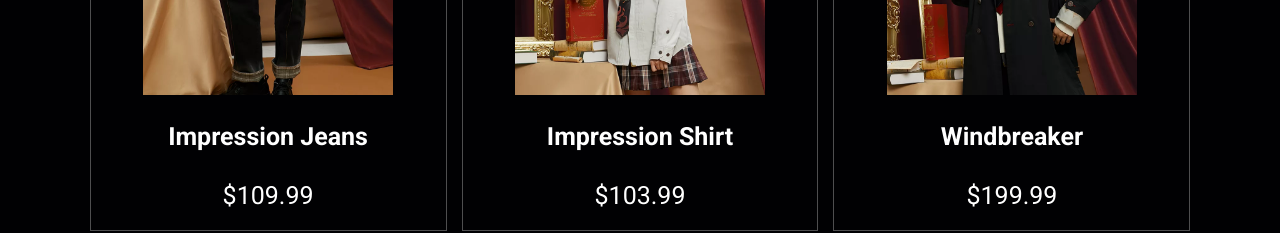
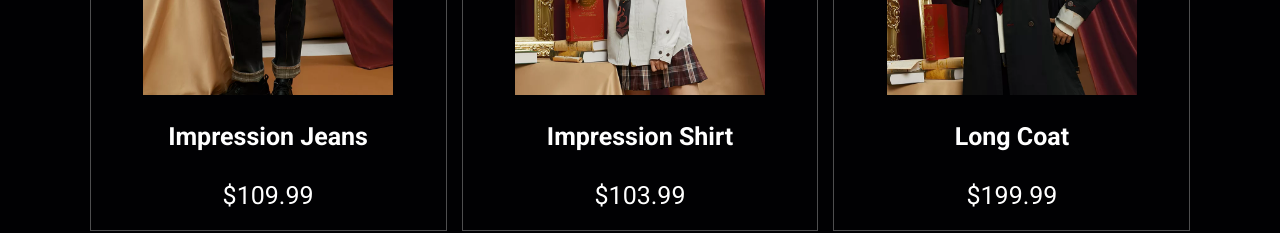
Before and after one commit to csdols/Shop, a plain HTML site: page index.html in a window 1280 px wide. Shown: the part 7400-7633 px from the top of the page. Drawn offline with Linux system fonts and the light colour scheme.

Commit message:
Update index.html

```diff
--- a/index.html
+++ b/index.html
@@ -609,7 +609,7 @@
                 <img src="images/diluc coat.jpeg" alt="">
             </div>
             <div class="content">
-                <h3>Windbreaker</h3>
+                <h3>Long Coat</h3>
                 <div class="stars">
                 </div>
                 <div class="price">$199.99</div>
```
